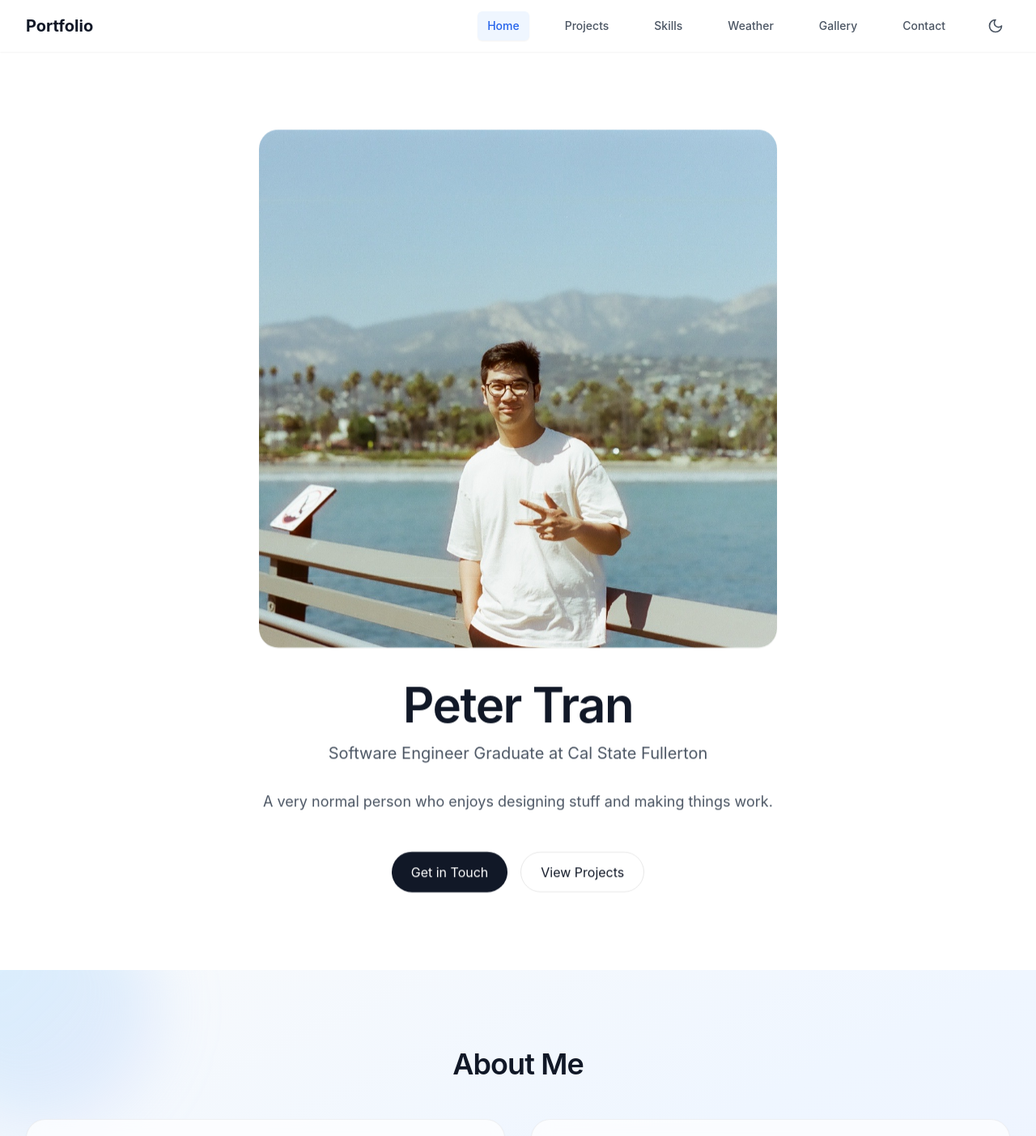
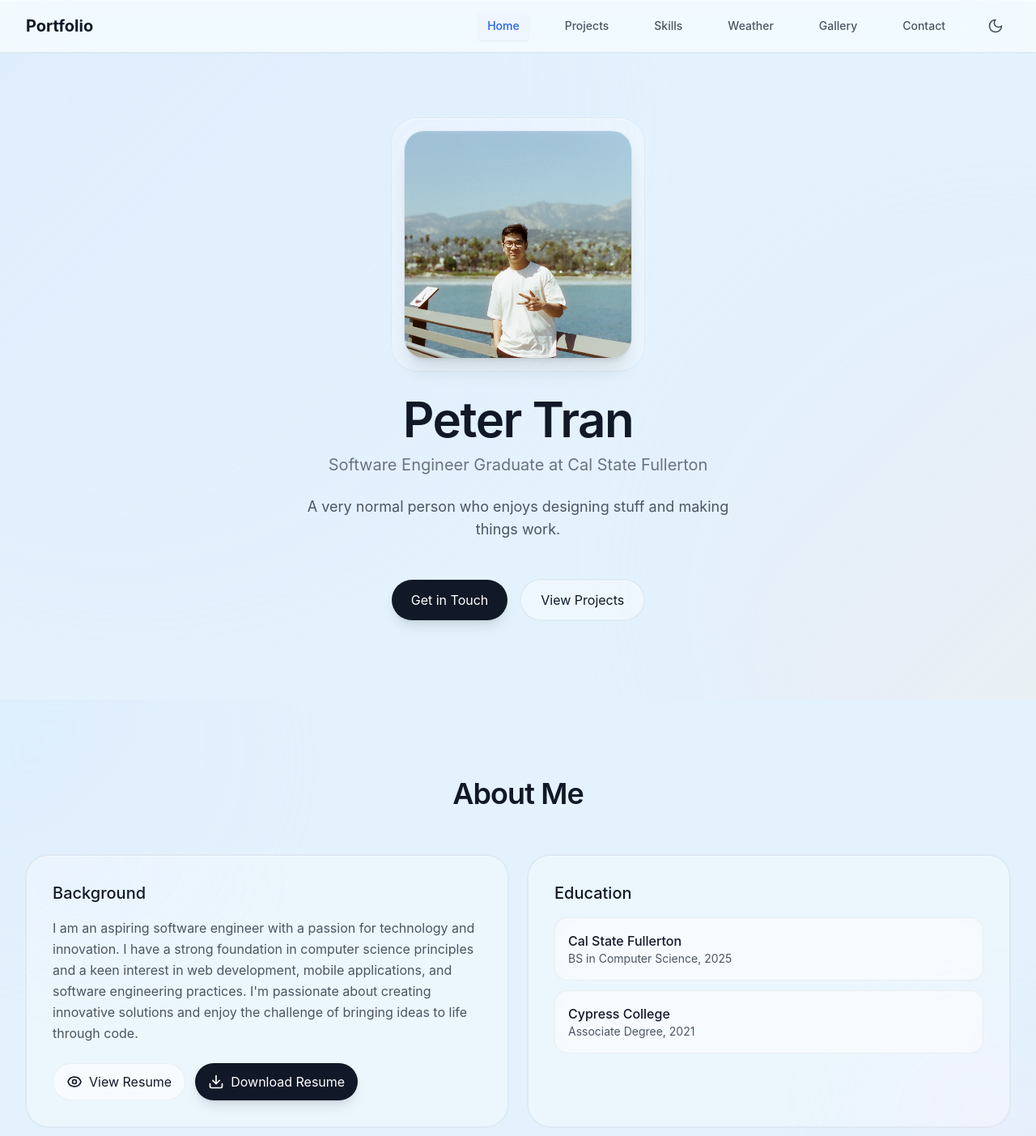
Before and after one commit to khoitran590/PeterTranPortfolio, a React (Create React App) app: page / in a window 1280 px wide. Shown: the top 1403 px of the page at 81% size. Built offline with nearby package versions, Linux system fonts and the light colour scheme.

Commit message:
Optimization for images and liquid glass redesign

```diff
--- a/src/components/Contact.jsx
+++ b/src/components/Contact.jsx
@@ -5,7 +5,7 @@ import ContactForm from './ContactForm';
 
 const Contact = () => {
   return (
-    <section className="relative min-h-screen py-20 overflow-hidden bg-gradient-to-br from-slate-50 via-blue-50 to-indigo-50 dark:from-gray-900 dark:via-slate-900 dark:to-gray-800">
+    <section className="relative min-h-screen py-20 overflow-hidden bg-[#e3f2fd] dark:bg-[#0d1b2a]">
       <div className="hidden md:block pointer-events-none absolute -top-32 -left-24 h-72 w-72 rounded-full bg-gradient-to-br from-sky-300/30 to-indigo-300/20 blur-2xl" />
       <div className="hidden md:block pointer-events-none absolute -bottom-24 -right-24 h-72 w-72 rounded-full bg-gradient-to-br from-fuchsia-300/20 to-rose-300/20 blur-2xl" />
       <div className="relative max-w-7xl mx-auto px-4 sm:px-6 lg:px-8">
--- a/src/components/Home.jsx
+++ b/src/components/Home.jsx
@@ -12,41 +12,49 @@ const Home = ({ setActiveTab }) => {
   const contactReveal = useScrollReveal({ root: null, rootMargin: '0px', threshold: 0.12 });
 
   return (
-    <div className="min-h-screen bg-white dark:bg-gray-900">
-      {/* Hero Section */}
-      <section ref={heroReveal.ref} className={`flex items-center justify-center min-h-screen reveal-container ${heroReveal.visible ? 'reveal-visible' : 'reveal-hidden'} reveal-transition`}>
-        <div className="max-w-7xl mx-auto px-4 sm:px-6 lg:px-8 py-24">
+    <div className="min-h-screen bg-[#e3f2fd] dark:bg-[#0d1b2a]">
+      {/* Hero Section - Liquid Glass */}
+      <section ref={heroReveal.ref} className={`relative flex items-center justify-center min-h-screen overflow-hidden reveal-container ${heroReveal.visible ? 'reveal-visible' : 'reveal-hidden'} reveal-transition`}>
+        {/* Ambient gradient orbs */}
+        <div className="absolute inset-0 overflow-hidden pointer-events-none">
+          <div className="absolute -top-1/2 -left-1/4 w-[80vw] h-[80vw] rounded-full bg-gradient-to-br from-blue-200/40 via-indigo-100/30 to-transparent blur-3xl dark:from-blue-500/10 dark:via-indigo-500/5" />
+          <div className="absolute -bottom-1/4 -right-1/4 w-[60vw] h-[60vw] rounded-full bg-gradient-to-tl from-amber-100/30 via-rose-100/20 to-transparent blur-3xl dark:from-amber-500/5 dark:via-rose-500/5" />
+        </div>
+
+        <div className="relative max-w-7xl mx-auto px-4 sm:px-6 lg:px-8 py-24">
           <div className="text-center">
-      <div ref={ref} className="mb-10">
+            <div ref={ref} className="mb-10 relative inline-block">
+              {/* Glass ring around profile */}
+              <div className="absolute -inset-4 rounded-[2rem] glass-liquid glass-edge-light bg-white/25 dark:bg-white/5 ring-1 ring-black/5 dark:ring-white/10" />
               <img
-        src={inView ? "/assets/52660347.jpg" : undefined}
+                src={inView ? "/assets/52660347.jpg" : undefined}
                 alt="Profile"
-                className="mx-auto rounded-3xl object-cover select-none shadow-sm"
-                style={{ width: 640, height: 640 }}
-        loading="lazy"
-        decoding="async"
+                className="relative mx-auto rounded-[1.5rem] object-cover select-none ring-1 ring-black/5 dark:ring-white/10 shadow-xl"
+                style={{ width: 280, height: 280 }}
+                loading="lazy"
+                decoding="async"
                 draggable={false}
               />
             </div>
-            <h1 className="text-5xl md:text-6xl font-semibold tracking-tight text-gray-900 dark:text-white mb-4">
+            <h1 className="text-4xl md:text-6xl font-semibold tracking-tight text-gray-900 dark:text-white mb-3">
               Peter Tran
             </h1>
-            <p className="text-lg md:text-xl text-gray-600 dark:text-gray-300 mb-8">
+            <p className="text-lg md:text-xl text-gray-500 dark:text-gray-400 mb-6">
               Software Engineer Graduate at Cal State Fullerton
             </p>
-            <p className="text-base md:text-lg text-gray-600 dark:text-gray-400 max-w-2xl mx-auto mb-12 leading-relaxed">
+            <p className="text-base md:text-lg text-gray-600 dark:text-gray-400 max-w-xl mx-auto mb-12 leading-relaxed">
               A very normal person who enjoys designing stuff and making things work.
             </p>
-            <div className="flex justify-center space-x-4">
+            <div className="flex flex-wrap justify-center gap-4">
               <a
                 href="#home-contact"
-                className="rounded-full px-6 py-3 inline-flex items-center justify-center text-white bg-gray-900 dark:bg-white dark:text-gray-900 hover:opacity-90 transition-colors"
+                className="rounded-full px-6 py-3 inline-flex items-center justify-center text-white bg-gray-900 dark:bg-white dark:text-gray-900 hover:opacity-90 transition-all duration-300 shadow-lg shadow-black/10 dark:shadow-white/10 hover:scale-[1.02] active:scale-[0.98]"
               >
                 Get in Touch
               </a>
               <button
                 onClick={() => setActiveTab && setActiveTab('projects')}
-                className="rounded-full px-6 py-3 border border-black/10 dark:border-white/20 text-gray-900 dark:text-gray-100 hover:bg-gray-50 dark:hover:bg-gray-800 transition-colors"
+                className="rounded-full px-6 py-3 inline-flex items-center justify-center glass-liquid glass-edge-light bg-white/40 dark:bg-white/10 text-gray-900 dark:text-gray-100 border border-black/5 dark:border-white/10 hover:bg-white/60 dark:hover:bg-white/15 transition-all duration-300 hover:scale-[1.02] active:scale-[0.98]"
               >
                 View Projects
               </button>
@@ -56,13 +64,17 @@ const Home = ({ setActiveTab }) => {
       </section>
 
       {/* About Section - Liquid Glass */}
-  <section ref={aboutReveal.ref} className={`relative py-24 bg-gradient-to-br from-slate-50 via-blue-50 to-indigo-50 dark:from-gray-900 dark:via-slate-900 dark:to-gray-800 overflow-hidden reveal-container ${aboutReveal.visible ? 'reveal-visible' : 'reveal-hidden'} reveal-transition`}>
-        <div className="hidden md:block pointer-events-none absolute -top-24 -left-24 h-72 w-72 rounded-full bg-gradient-to-br from-sky-300/30 to-indigo-300/20 blur-2xl" />
-        <div className="hidden md:block pointer-events-none absolute -bottom-24 -right-24 h-72 w-72 rounded-full bg-gradient-to-br from-fuchsia-300/20 to-rose-300/20 blur-2xl" />
+      <section ref={aboutReveal.ref} className={`relative py-24 overflow-hidden reveal-container ${aboutReveal.visible ? 'reveal-visible' : 'reveal-hidden'} reveal-transition`}>
+        {/* Ambient orbs */}
+        <div className="absolute inset-0 pointer-events-none">
+          <div className="absolute -top-24 -left-24 w-96 h-96 rounded-full bg-gradient-to-br from-sky-200/40 via-indigo-100/30 to-transparent blur-3xl dark:from-sky-500/15 dark:via-indigo-500/10" />
+          <div className="absolute -bottom-24 -right-24 w-80 h-80 rounded-full bg-gradient-to-tl from-rose-200/30 via-fuchsia-100/20 to-transparent blur-3xl dark:from-rose-500/10 dark:via-fuchsia-500/5" />
+        </div>
+
         <div className="relative max-w-7xl mx-auto px-4 sm:px-6 lg:px-8">
-          <h2 className="text-3xl md:text-4xl font-semibold tracking-tight text-center text-gray-900 dark:text-white mb-12">About Me</h2>
-          <div className="grid md:grid-cols-2 gap-8 items-start">
-            <div className="relative rounded-3xl p-6 md:p-8 border border-black/5 dark:border-white/10 supports-[backdrop-filter]:backdrop-blur-md bg-white/70 dark:bg-gray-800/50 shadow-sm">
+          <h2 className="text-3xl md:text-4xl font-semibold tracking-tight text-center text-gray-900 dark:text-white mb-14">About Me</h2>
+          <div className="grid md:grid-cols-2 gap-6 items-stretch">
+            <div className="glass-liquid glass-edge-light rounded-[1.75rem] p-6 md:p-8 bg-white/30 dark:bg-white/5 border border-black/5 dark:border-white/10 shadow-xl shadow-black/5 dark:shadow-black/20">
               <h3 className="text-xl font-medium text-gray-900 dark:text-white mb-4">Background</h3>
               <p className="text-gray-600 dark:text-gray-300 mb-6 leading-relaxed">
                 I am an aspiring software engineer with a passion for technology and innovation. I have a strong foundation in computer science principles and a keen interest in web development, mobile applications, and software engineering practices.
@@ -73,7 +85,7 @@ const Home = ({ setActiveTab }) => {
                   href="/Resume (1).pdf"
                   target="_blank"
                   rel="noopener noreferrer"
-                  className="inline-flex items-center justify-center px-4 py-2 rounded-full border border-black/10 dark:border-white/20 text-gray-900 dark:text-gray-100 hover:bg-black/5 dark:hover:bg-white/5 transition-colors"
+                  className="inline-flex items-center justify-center px-4 py-2.5 rounded-full glass-liquid-soft bg-white/50 dark:bg-white/10 text-gray-900 dark:text-gray-100 border border-black/5 dark:border-white/10 hover:bg-white/70 dark:hover:bg-white/15 transition-all duration-300"
                 >
                   <svg className="w-5 h-5 mr-2" fill="none" stroke="currentColor" viewBox="0 0 24 24">
                     <path strokeLinecap="round" strokeLinejoin="round" strokeWidth={2} d="M15 12a3 3 0 11-6 0 3 3 0 016 0z" />
@@ -84,23 +96,23 @@ const Home = ({ setActiveTab }) => {
                 <a
                   href="/Resume (1).pdf"
                   download="Peter_Tran_Resume.pdf"
-                  className="inline-flex items-center justify-center px-4 py-2 rounded-full text-white bg-gray-900 dark:bg-white dark:text-gray-900 hover:opacity-90 transition-colors"
+                  className="inline-flex items-center justify-center px-4 py-2.5 rounded-full text-white bg-gray-900 dark:bg-white dark:text-gray-900 hover:opacity-90 transition-all duration-300 shadow-lg shadow-black/10 hover:scale-[1.02] active:scale-[0.98]"
                 >
                   <Download size={20} className="mr-2" />
                   Download Resume
                 </a>
               </div>
             </div>
-            <div className="relative rounded-3xl p-6 md:p-8 border border-black/5 dark:border-white/10 supports-[backdrop-filter]:backdrop-blur-md bg-white/70 dark:bg-gray-800/50 shadow-sm">
+            <div className="glass-liquid glass-edge-light rounded-[1.75rem] p-6 md:p-8 bg-white/30 dark:bg-white/5 border border-black/5 dark:border-white/10 shadow-xl shadow-black/5 dark:shadow-black/20">
               <h3 className="text-xl font-medium text-gray-900 dark:text-white mb-4">Education</h3>
-              <div className="space-y-4">
-                <div className="rounded-2xl p-4 border border-black/5 dark:border-white/10 bg-white/60 dark:bg-gray-800/50 supports-[backdrop-filter]:backdrop-blur">
+              <div className="space-y-3">
+                <div className="glass-liquid-soft rounded-2xl p-4 bg-white/40 dark:bg-white/5 border border-black/5 dark:border-white/5">
                   <h4 className="font-medium text-gray-900 dark:text-white">Cal State Fullerton</h4>
-                  <p className="text-gray-600 dark:text-gray-300">BS in Computer Science, 2025</p>
+                  <p className="text-gray-600 dark:text-gray-300 text-sm">BS in Computer Science, 2025</p>
                 </div>
-                <div className="rounded-2xl p-4 border border-black/5 dark:border-white/10 bg-white/60 dark:bg-gray-800/50 supports-[backdrop-filter]:backdrop-blur">
+                <div className="glass-liquid-soft rounded-2xl p-4 bg-white/40 dark:bg-white/5 border border-black/5 dark:border-white/5">
                   <h4 className="font-medium text-gray-900 dark:text-white">Cypress College</h4>
-                  <p className="text-gray-600 dark:text-gray-300">Associate Degree, 2021</p>
+                  <p className="text-gray-600 dark:text-gray-300 text-sm">Associate Degree, 2021</p>
                 </div>
               </div>
             </div>
@@ -109,14 +121,17 @@ const Home = ({ setActiveTab }) => {
       </section>
 
       {/* Contact (compact) Section */}
-  <section id="home-contact" ref={contactReveal.ref} className={`py-24 bg-white dark:bg-gray-900 reveal-container ${contactReveal.visible ? 'reveal-visible' : 'reveal-hidden'} reveal-transition`}>
-        <div className="max-w-7xl mx-auto px-4 sm:px-6 lg:px-8">
+  <section id="home-contact" ref={contactReveal.ref} className={`relative py-24 overflow-hidden reveal-container ${contactReveal.visible ? 'reveal-visible' : 'reveal-hidden'} reveal-transition`}>
+        <div className="absolute inset-0 pointer-events-none">
+          <div className="absolute top-1/2 -left-32 w-64 h-64 rounded-full bg-gradient-to-r from-indigo-200/30 to-transparent blur-3xl dark:from-indigo-500/10" />
+        </div>
+        <div className="relative max-w-7xl mx-auto px-4 sm:px-6 lg:px-8">
           <div className="grid lg:grid-cols-2 gap-8 items-start">
             <div>
               <h2 className="text-3xl md:text-4xl font-semibold tracking-tight text-gray-900 dark:text-white">Let’s work together</h2>
               <p className="mt-4 text-gray-600 dark:text-gray-300 max-w-prose">Have a project or role in mind? Drop a line and I’ll get back within 1–2 days.</p>
             </div>
-            <div className="relative rounded-3xl p-6 md:p-8 border border-black/5 dark:border-white/10 supports-[backdrop-filter]:backdrop-blur-md bg-white/70 dark:bg-gray-800/50 shadow-sm">
+            <div className="glass-liquid glass-edge-light rounded-[1.75rem] p-6 md:p-8 bg-white/30 dark:bg-white/5 border border-black/5 dark:border-white/10 shadow-xl shadow-black/5 dark:shadow-black/20">
               <ContactForm compact />
             </div>
           </div>
--- a/src/components/Layout.jsx
+++ b/src/components/Layout.jsx
@@ -71,8 +71,8 @@ const Layout = ({ children, activeTab, setActiveTab }) => {
   ];
 
   return (
-    <div className="min-h-screen bg-gray-50 dark:bg-gray-800 transition-colors duration-300">
-      <nav className="fixed top-0 w-full bg-white dark:bg-gray-700 shadow-sm z-50 transition-colors duration-300">
+    <div className="min-h-screen bg-[#e3f2fd] dark:bg-[#0d1b2a] transition-colors duration-300">
+      <nav className="fixed top-0 w-full glass-liquid glass-edge-light bg-white/60 dark:bg-black/40 z-50 transition-colors duration-300 border-b border-black/5 dark:border-white/5">
         <div className="max-w-7xl mx-auto px-4 sm:px-6 lg:px-8">
           <div className="flex justify-between h-16">
             <div className="flex items-center">
@@ -113,7 +113,7 @@ const Layout = ({ children, activeTab, setActiveTab }) => {
         {/* Mobile Navigation */}
         {isMenuOpen && (
           <div className="md:hidden animate-fadeIn">
-            <div className="px-2 pt-2 pb-3 space-y-1 bg-white dark:bg-gray-700">
+            <div className="px-2 pt-2 pb-3 space-y-1 glass-liquid-soft bg-white/80 dark:bg-black/60 backdrop-blur-xl">
               {navItems.map((item) => (
                 <button
                   key={item.name}
--- a/src/components/Projects.jsx
+++ b/src/components/Projects.jsx
@@ -41,7 +41,7 @@ const Projects = () => {
   );
 
   return (
-  <section className="relative min-h-screen py-20 overflow-hidden bg-gradient-to-br from-slate-50 via-blue-50 to-indigo-50 dark:from-gray-900 dark:via-slate-900 dark:to-gray-800">
+  <section className="relative min-h-screen py-20 overflow-hidden bg-[#e3f2fd] dark:bg-[#0d1b2a]">
       {/* Background orbs */}
       <div className="hidden md:block pointer-events-none absolute -top-32 -left-24 h-72 w-72 rounded-full bg-gradient-to-br from-sky-300/30 to-indigo-300/20 blur-2xl" />
       <div className="hidden md:block pointer-events-none absolute -bottom-24 -right-24 h-72 w-72 rounded-full bg-gradient-to-br from-fuchsia-300/20 to-rose-300/20 blur-2xl" />
--- a/src/components/Skills.jsx
+++ b/src/components/Skills.jsx
@@ -151,7 +151,7 @@ const Skills = () => {
   );
 
   return (
-  <section className="relative min-h-screen py-20 overflow-hidden bg-gradient-to-br from-slate-50 via-blue-50 to-indigo-50 dark:from-gray-900 dark:via-slate-900 dark:to-gray-800">
+  <section className="relative min-h-screen py-20 overflow-hidden bg-[#e3f2fd] dark:bg-[#0d1b2a]">
       {/* Background orbs (hidden on small screens to reduce paint cost) */}
       <div className="hidden md:block pointer-events-none absolute -top-32 -left-24 h-72 w-72 rounded-full bg-gradient-to-br from-sky-300/30 to-indigo-300/20 blur-2xl" />
       <div className="hidden md:block pointer-events-none absolute -bottom-24 -right-24 h-72 w-72 rounded-full bg-gradient-to-br from-fuchsia-300/20 to-rose-300/20 blur-2xl" />
--- a/src/components/Weather.jsx
+++ b/src/components/Weather.jsx
@@ -112,7 +112,7 @@ const Weather = () => {
   };
 
   return (
-  <section className="relative min-h-screen py-20 overflow-hidden bg-gradient-to-br from-slate-50 via-blue-50 to-indigo-50 dark:from-gray-900 dark:via-slate-900 dark:to-gray-800">
+  <section className="relative min-h-screen py-20 overflow-hidden bg-[#e3f2fd] dark:bg-[#0d1b2a]">
       {/* Background orbs (hidden on small screens) */}
       <div className="hidden md:block pointer-events-none absolute -top-32 -left-24 h-72 w-72 rounded-full bg-gradient-to-br from-sky-300/30 to-indigo-300/20 blur-2xl" />
       <div className="hidden md:block pointer-events-none absolute -bottom-24 -right-24 h-72 w-72 rounded-full bg-gradient-to-br from-fuchsia-300/20 to-rose-300/20 blur-2xl" />
--- a/src/index.css
+++ b/src/index.css
@@ -73,3 +73,28 @@ html {
 .no-theme-transition *::after {
   transition: none !important;
 }
+
+/* Liquid Glass - Apple-inspired glassmorphism */
+@supports (backdrop-filter: blur(40px)) or (-webkit-backdrop-filter: blur(40px)) {
+  .glass-liquid {
+    backdrop-filter: saturate(180%) blur(40px);
+    -webkit-backdrop-filter: saturate(180%) blur(40px);
+  }
+  .glass-liquid-soft {
+    backdrop-filter: saturate(160%) blur(24px);
+    -webkit-backdrop-filter: saturate(160%) blur(24px);
+  }
+  .glass-liquid-strong {
+    backdrop-filter: saturate(200%) blur(60px);
+    -webkit-backdrop-filter: saturate(200%) blur(60px);
+  }
+}
+.glass-edge-light {
+  box-shadow: 0 1px 0 0 rgba(255, 255, 255, 0.4) inset, 0 0 0 1px rgba(0, 0, 0, 0.03);
+}
+.dark .glass-edge-light {
+  box-shadow: 0 1px 0 0 rgba(255, 255, 255, 0.08) inset, 0 0 0 1px rgba(255, 255, 255, 0.06);
+}
+.glass-shine {
+  background: linear-gradient(135deg, rgba(255, 255, 255, 0.2) 0%, transparent 50%, rgba(255, 255, 255, 0.05) 100%);
+}
```
Also changed, not shown: src/components/Gallery.jsx (+41 -4 lines).
